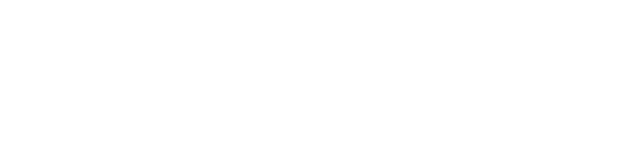
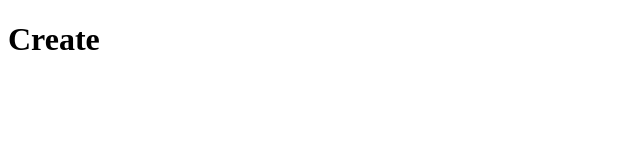
Before and after one commit to edskate/emoji-13-05-2023, a plain HTML site: page index.html in a window 1280 px wide. Shown: the whole page, without its empty margins (0-640 px from the left). Drawn offline with Linux system fonts and the light colour scheme.

Commit message:
Tag create

```diff
--- a/index.html
+++ b/index.html
@@ -1,11 +1,14 @@
 <!DOCTYPE html>
 <html lang="en">
+
 <head>
     <meta charset="UTF-8">
     <meta name="viewport" content="width=device-width, initial-scale=1.0">
     <title>Table emoji</title>
 </head>
+
 <body>
-    <h1></h1>
+    <h1>Create</h1>
 </body>
+
 </html>
```
